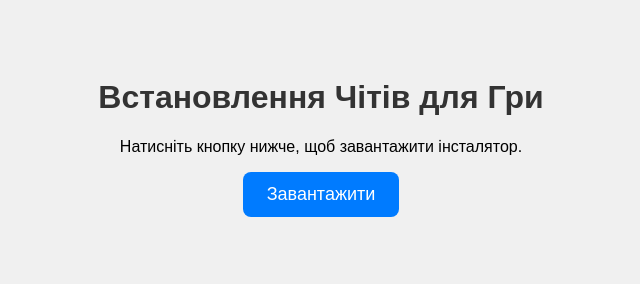
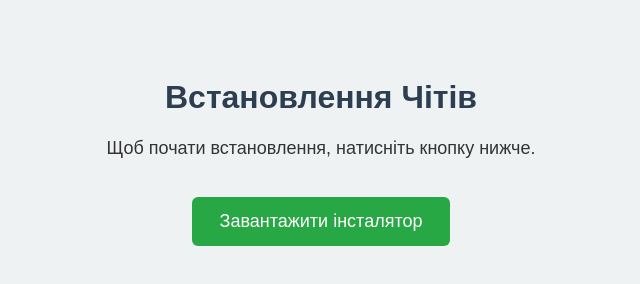
Before and after one commit to slavik2280034/cheat-installer, a plain HTML site: page index.html in a window 1280 px wide. Shown: the whole page, without its empty margins (319-959 px from the left). Drawn offline with Linux system fonts and the light colour scheme.

Commit message:
Update index.html

```diff
--- a/index.html
+++ b/index.html
@@ -4,23 +4,39 @@
   <meta charset="UTF-8">
   <title>Встановлення Чітів</title>
   <style>
-    body { font-family: sans-serif; text-align: center; padding: 50px; background: #f0f0f0; }
-    h1 { color: #333; }
+    body {
+      font-family: Arial, sans-serif;
+      background-color: #eef2f3;
+      text-align: center;
+      padding: 50px;
+    }
+    h1 {
+      color: #2c3e50;
+    }
+    p {
+      font-size: 18px;
+      color: #333;
+    }
     a.button {
       display: inline-block;
-      padding: 12px 24px;
+      margin-top: 20px;
+      padding: 14px 28px;
       font-size: 18px;
-      background-color: #007bff;
+      background-color: #28a745;
       color: white;
       text-decoration: none;
-      border-radius: 8px;
+      border-radius: 6px;
     }
-    a.button:hover { background-color: #0056b3; }
+    a.button:hover {
+      background-color: #218838;
+    }
   </style>
 </head>
 <body>
-  <h1>Встановлення Чітів для Гри</h1>
-  <p>Натисніть кнопку нижче, щоб завантажити інсталятор.</p>
-  <a href="setup.exe" class="button" download>Завантажити</a>
+  <h1>Встановлення Чітів</h1>
+  <p>Щоб почати встановлення, натисніть кнопку нижче.</p>
+  <a class="button" href="https://drive.google.com/uc?export=download&id=1lu41sJKKiA_bRyGp7Ok1Ix9uo4dd4279" target="_blank">
+    Завантажити інсталятор
+  </a>
 </body>
 </html>
```
